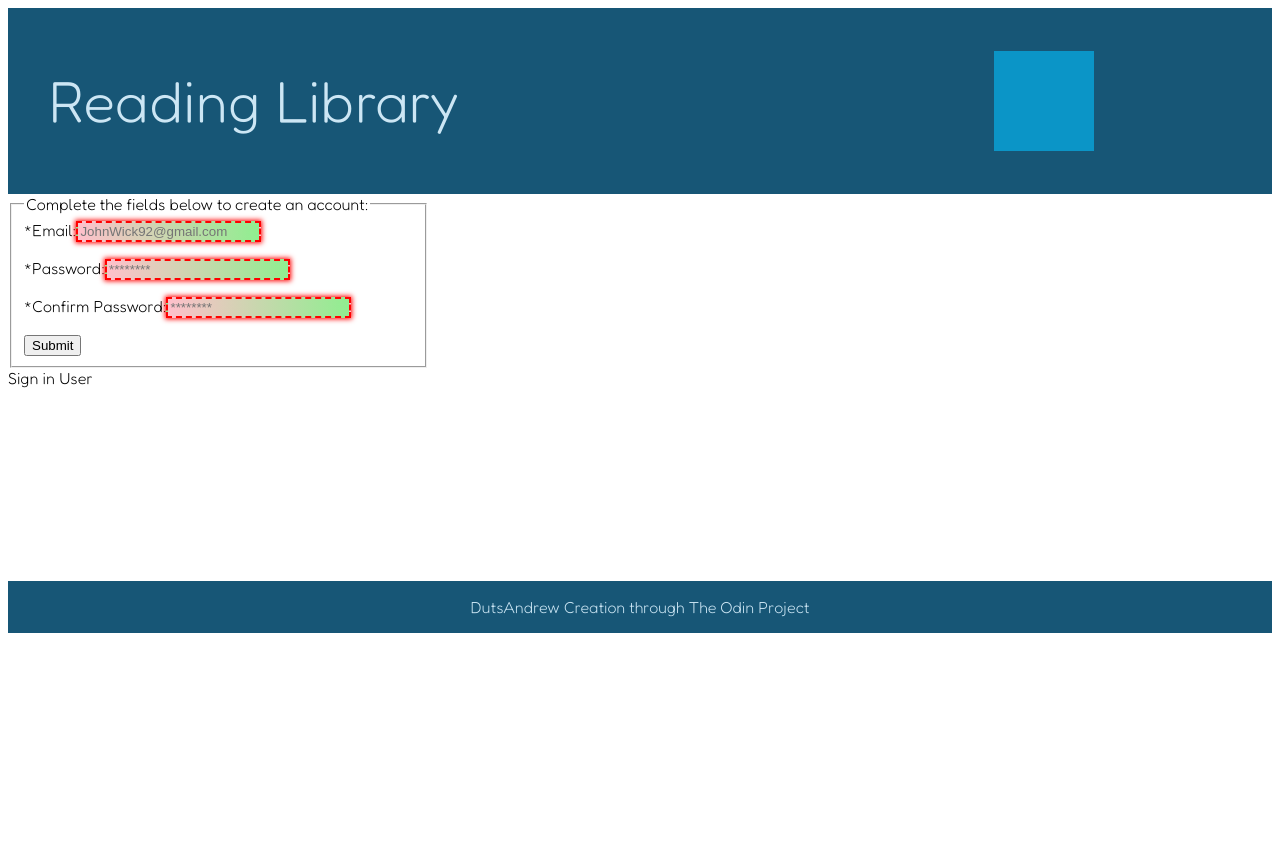
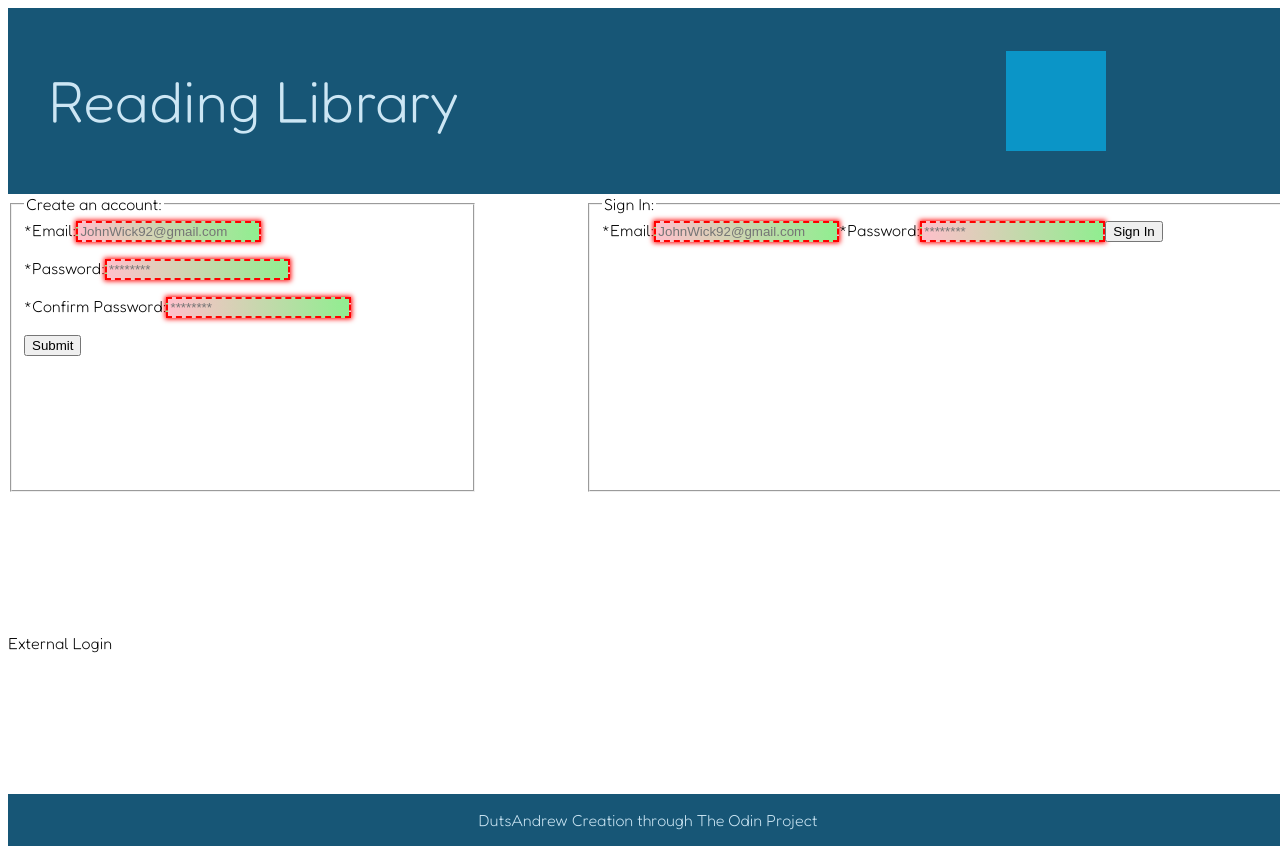
Before and after one commit to DutsAndrew/library-app, a React (Create React App) app: page / in a window 1280 px wide. Before the commit the page ends 800 px from the top, so only its background shows below. Built offline with nearby package versions, Linux system fonts and the light colour scheme; no server answers; the database is empty; grey boxes are pictures that could not be loaded.

Commit message:
firebase authentication added

```diff
--- a/src/App.tsx
+++ b/src/App.tsx
@@ -1,4 +1,4 @@
-import React, { useState, useEffect, MouseEvent } from 'react';
+import React, { useState, useEffect, MouseEvent, FormEvent } from 'react';
 import uniqid from 'uniqid';
 import Header from './components/Header';
 import Sidebar from './components/Sidebar';
@@ -9,11 +9,22 @@ import './style/App.css';
 import './style/FormValidation.css';
 import { initializeApp } from 'firebase/app';
 import { getFirestore, collection, getDocs } from 'firebase/firestore';
-import { getAuth, createUserWithEmailAndPassword } from 'firebase/auth';
+import { getAuth, createUserWithEmailAndPassword, User, signInWithEmailAndPassword } from 'firebase/auth';
+
+interface userState {
+  formCompleted: boolean,
+  currentUser: User | string,
+  errorStatus: string | object,
+};
+
+interface dbState {
+  status: boolean,
+  error: string | object,
+};
 
 const App = (): JSX.Element | null => {
 
-  // Initialize Firebase Authentication and get a reference to the service
+  // Firebase Init
   const firebaseConfig: object = {
     apiKey: "AIzaSyB25C0MNgL_tEDdOGN759b1NX0ZgHC5bj8",
     authDomain: "library-app-7b48d.firebaseapp.com",
@@ -23,19 +34,21 @@ const App = (): JSX.Element | null => {
     appId: "1:243144925550:web:541a504b3ae60cb2c8a17f",
   };
   const app = initializeApp(firebaseConfig);
+  const db = getFirestore(app);
+  const auth = getAuth(app);
 
-  const [userStatus, setUserStatus] = useState({
+  const [userStatus, setUserStatus] = useState<userState>({
     formCompleted: false,
+    currentUser: '',
+    errorStatus: '',
   });
 
-  const [dbStatus, setDbStatus] = useState({
+  const [dbStatus, setDbStatus] = useState<dbState>({
     status: false,
-    error: null,
+    error: '',
   });
 
   useEffect(() => {
-    const db = getFirestore(app);
-
     if (dbStatus.status === false) {
       // Get a list of books from database
       const data = getBooks(db);
@@ -75,13 +88,56 @@ const App = (): JSX.Element | null => {
     };
   };
 
-  const submitAccountInformation = (e: MouseEvent): void => {
-    e.preventDefault();
+  const submitAccountInformation = async (email: string, password: string): Promise<void> => {
     console.log('form is being submitted');
+    const user = await createUserWithEmailAndPassword(auth, email, password);
+    console.log(user);
+    // await createUserWithEmailAndPassword(auth, email, password)
+    //   .then((userCredential) => {
+    //     // Signed in
+    //     const user = userCredential.user;
+    //     setUserStatus({
+    //       formCompleted: true,
+    //       currentUser: user,
+    //       errorStatus: '',
+    //     });
+    //     console.log(user);
+    //   })
+    //   .catch((error) => {
+    //     const errorCode = error.code;
+    //     const errorMessage = error.message;
+    //     setUserStatus({
+    //       formCompleted: false,
+    //       currentUser: 'not found',
+    //       errorStatus: `${errorCode}, ${errorMessage}`,
+    //     });
+    //     alert(`${errorCode}, ${errorMessage}, please try again`);
+    //   });
   };
 
-  const signInUser = (): void => {
+  const signInUser = async (email: string, password: string): Promise<void> => {
     console.log('attempting to sign in');
+    await signInWithEmailAndPassword(auth, email, password)
+      .then((userCredential) => {
+        // Signed in
+        const user = userCredential.user;
+        setUserStatus({
+          formCompleted: true,
+          currentUser: user,
+          errorStatus: '',
+        });
+        console.log(user);
+      })
+      .catch((error) => {
+        const errorCode = error.code;
+        const errorMessage = error.message;
+        setUserStatus({
+          formCompleted: false,
+          currentUser: 'not found',
+          errorStatus: `${errorCode}, ${errorMessage}`,
+        });
+        alert(`${errorCode}, ${errorMessage}, please try again`);
+      });
   }
 
   const addBookToLibrary = (title: string, author: string, pages: number): void => {
@@ -125,7 +181,6 @@ const App = (): JSX.Element | null => {
       <>
         <Header />
         <AccountAuthentication
-          userStatus={userStatus}
           submitAccountInformation={submitAccountInformation}
           signInUser={signInUser}
         />
--- a/src/components/AccountAuthentication.tsx
+++ b/src/components/AccountAuthentication.tsx
@@ -1,22 +1,23 @@
-import React, { FC, MouseEventHandler } from "react";
+import React, { FC, MouseEventHandler, FormEventHandler } from "react";
 import '../style/AccountAuthentication.css';
 import CreateAccount from './CreateAccount';
 import SignIn from './SignInUser';
+import ExternalLogIn from './ExternalLogIn';
 
 interface AccountAuthenticationProps {
-  userStatus: object,
-  submitAccountInformation: MouseEventHandler<HTMLButtonElement>,
-  signInUser: Function,
+  submitAccountInformation: (email: string, password: string) => Promise<void>,
+  signInUser: (email: string, password: string) => Promise<void>,
 };
 
 const AccountAuthentication: FC<AccountAuthenticationProps> = (props): JSX.Element => {
 
-  const { userStatus, submitAccountInformation, signInUser } = props;
+  const { submitAccountInformation, signInUser } = props;
 
   return (
     <div id="account-authentication-dashboard">
       <CreateAccount submitAccountInformation={submitAccountInformation} />
       <SignIn signInUser={signInUser} />
+      <ExternalLogIn />
     </div>
   );
 };
--- a/src/components/CreateAccount.tsx
+++ b/src/components/CreateAccount.tsx
@@ -1,7 +1,7 @@
-import React, { FC, MouseEventHandler } from "react";
+import React, { FC, MouseEventHandler, FormEventHandler } from "react";
 
 interface CreateAccountProps {
-  submitAccountInformation: MouseEventHandler<HTMLButtonElement>,
+  submitAccountInformation: (email: string, password: string) => Promise<void>,
 };
 
 const CreateAccount: FC<CreateAccountProps> = (props): JSX.Element => {
@@ -73,17 +73,55 @@ const CreateAccount: FC<CreateAccountProps> = (props): JSX.Element => {
     };
   };
 
+  const submitAccountCreationForm = (e: React.FormEvent<HTMLFormElement>): void  => {
+    e.preventDefault();
+    // any type is assigned due to issues with validity.valid not working with actual type
+    const emailEntry: any = document.getElementById("email-input");
+    const passwordEntry: any = document.getElementById("password-input");
+    const passwordConfirmEntry: any = document.getElementById("password-confirm-input");
+    const activeErrors: number = document.querySelectorAll('.error-active').length;
+
+    if (emailEntry) {
+      if (!emailEntry.validity.valid) {
+        showError(emailEntry, emailEntry.nextSibling);
+        return;
+      };
+    };
+
+    if (passwordEntry) {
+      if (!passwordEntry.validity.valid) {
+        showError(passwordEntry, passwordEntry.nextSibling);
+        return;
+      };
+    };
+
+    if (passwordConfirmEntry) {
+      if (!passwordConfirmEntry.validity.valid) {
+        showError(passwordConfirmEntry, passwordConfirmEntry.nextSibling);
+        return;
+      };
+    };
+
+    if (emailEntry.validity.valid
+      && passwordEntry.validity.valid
+      && passwordConfirmEntry.validity.valid
+      && activeErrors === 0
+      ) {
+       submitAccountInformation(emailEntry.value, passwordEntry.value);
+      };
+  }
 
   return (
-    <form id="user-creation-form">
+    <form id="user-creation-form" onSubmit={submitAccountCreationForm}>
       <fieldset>
-        <legend>Complete the fields below to create an account:</legend>
+        <legend>Create an account:</legend>
         <label htmlFor="email-input" >*Email:</label>
         <input id="email-input"
           placeholder="JohnWick92@gmail.com"
           onChange={handleFormChange}
           minLength={9}
           maxLength={253}
+          type="email"
           required>
         </input>
         <p id="email-input-error" className ="error-msg" ></p>
@@ -108,8 +146,7 @@ const CreateAccount: FC<CreateAccountProps> = (props): JSX.Element => {
         </input>
         <p id="password-confirm-input-error" className ="error-msg" ></p>
         <button id="account-submit"
-          type="submit"
-          onClick={submitAccountInformation} >
+          type="submit">
             Submit
         </button>
       </fieldset>
--- /dev/null
+++ b/src/components/ExternalLogIn.tsx
@@ -0,0 +1,11 @@
+import React from "react";
+
+const ExternalLogIn = (): JSX.Element => {
+  return (
+    <div id="external-login">
+      <p>External Login</p>
+    </div>
+  );
+};
+
+export default ExternalLogIn;
--- a/src/components/SignInUser.tsx
+++ b/src/components/SignInUser.tsx
@@ -1,16 +1,46 @@
-import React, { FC } from "react";
+import React, { FC, FormEventHandler } from "react";
 import '../style/SignInUser.css';
 
 interface SignInProps {
-  signInUser: Function,
+  signInUser: (email: string, password: string) => Promise<void>,
 }
 
 const SignIn: FC<SignInProps> = (props): JSX.Element => {
 
   const { signInUser } = props;
 
+  const handleSignIn = (e: React.FormEvent<HTMLFormElement>) => {
+    e.preventDefault();
+    const emailEntry: any = document.querySelector('#email-login');
+    const passwordEntry: any = document.querySelector('#password-login');
+    if (emailEntry && passwordEntry) {
+      if (emailEntry.validity.valid && passwordEntry.validity.valid) {
+        signInUser(emailEntry.value, passwordEntry.value);
+      };
+    };
+  };
+
   return (
-    <div>Sign in User</div>
+    <form id="sign-in-form" onSubmit={handleSignIn} >
+      <fieldset>
+        <legend>Sign In:</legend>
+        <label htmlFor="email-login" >*Email:</label>
+        <input id="email-login" placeholder="JohnWick92@gmail.com"
+          minLength={9}
+          maxLength={253}
+          type="email"
+          required>
+        </input>
+        <label htmlFor="password-login" >*Password:</label>
+        <input id="password-login" placeholder="********"
+           minLength={8}
+           maxLength={127}
+           type="password"
+           required>
+        </input>
+        <button id="sign-in-button" type="submit" >Sign In</button>
+      </fieldset>
+    </form>
   );
 };
 
--- a/src/style/AccountAuthentication.css
+++ b/src/style/AccountAuthentication.css
@@ -1,5 +1,25 @@
+#account-authentication-dashboard {
+  display: grid;
+  grid-row: 2 / 4;
+  grid-column: 1 / 4;
+  width: 100vw;
+  height: 75vh;
+}
+
 #user-creation-form {
   display: grid;
-  grid-row: 2 / 4;
+  grid-row: 1 / 2;
   grid-column: 1 / 2;
 }
+
+#sign-in-form {
+  display: grid;
+  grid-row: 1 / 2;
+  grid-column: 3 / 4;
+}
+
+#external-login {
+  display: grid;
+  grid-row: 3;
+  grid-column: 1 / 4;
+}
--- a/src/style/Header.css
+++ b/src/style/Header.css
@@ -2,7 +2,7 @@
   display: grid;
   grid-column: 1 / 4;
   grid-row: 1;
-  height: minmax(0.5fr, 80px);
+  height: minmax(1vh, 5vh);
   background-color: #175676;
 }
 
```
